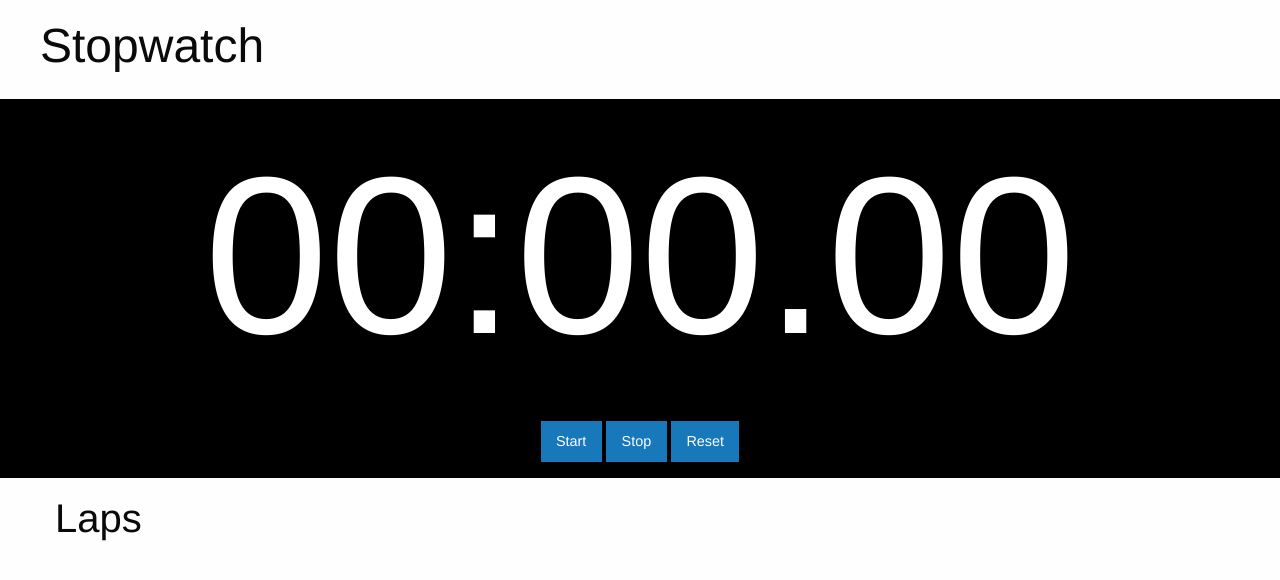
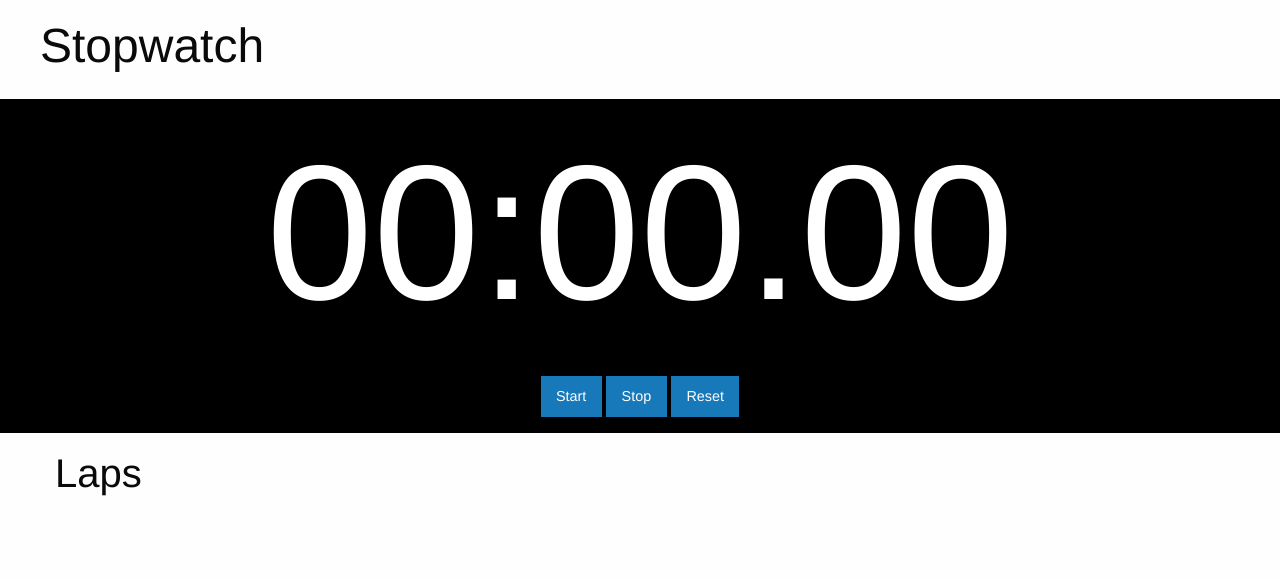
Before and after one commit to zldobbs/stopwatch, a plain HTML site: page index.html in a window 1280 px wide. Drawn offline with nearby package versions, Linux system fonts and the light colour scheme.

Commit message:
Finalize some styling

```diff
--- a/sass/custom.scss
+++ b/sass/custom.scss
@@ -8,10 +8,7 @@
 .center {
   text-align: center;
   h1 {
-    font-size: 14em;
-    @media screen and (max-width: 320) {
-      font-size: 6em;
-    }
+    font-size: 15vw;
   }
 }
 
```
Also changed, not shown: stylesheets/custom.css.
